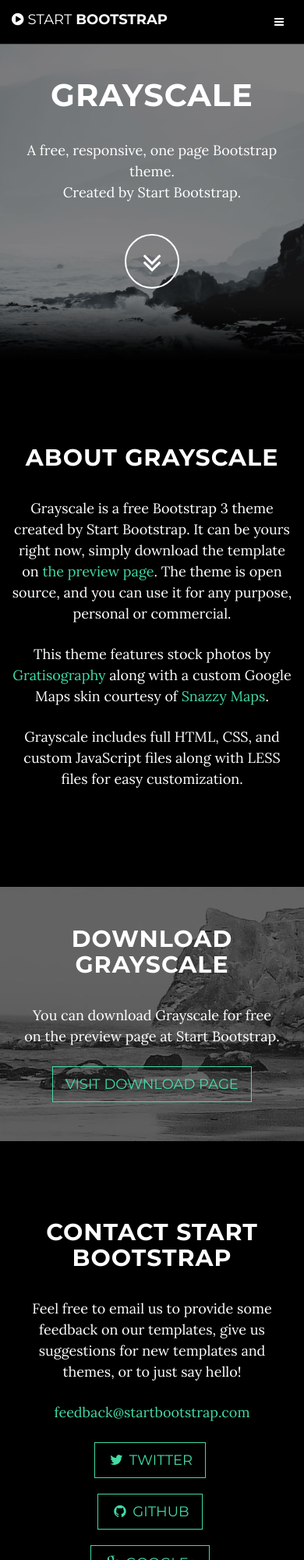
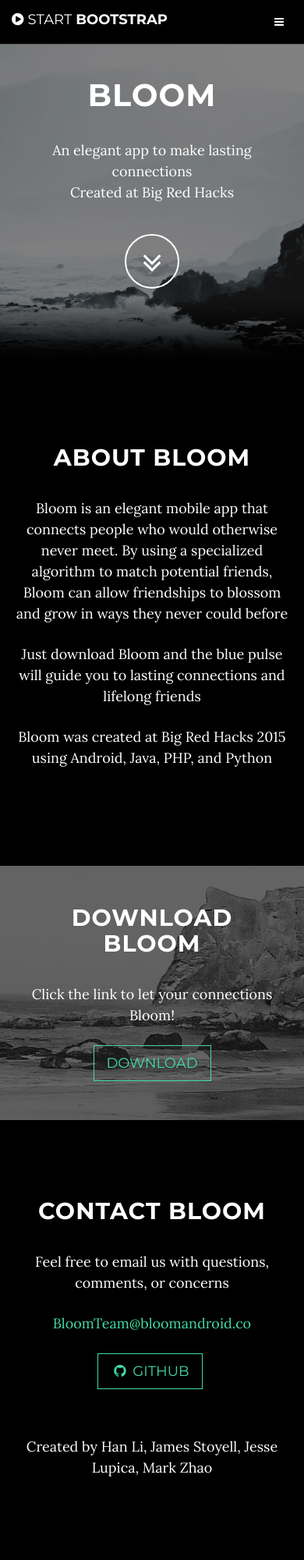
Before and after one commit to JamesSto/Bloom-App, a plain HTML site: page index.html in a window 390 px wide. Shown: the top 2000 px of the page at 78% size. After the commit the page ends 1945 px from the top, so only its background shows below. Drawn offline with Linux system fonts and the light colour scheme; some packages are replaced by stand-ins of ours.

Commit message:
Edited content to reflect Bloom

```diff
--- a/index.html
+++ b/index.html
@@ -53,13 +53,10 @@
                         <a href="#page-top"></a>
                     </li>
                     <li>
-                        <a class="page-scroll" href="#about">About</a>
-                    </li>
-                    <li>
                         <a class="page-scroll" href="#download">Download</a>
                     </li>
                     <li>
-                        <a class="page-scroll" href="#contact">Contact</a>
+                        <a class="page-scroll" href="mailto:BloomTeam@BloomAndroid.co">Contact</a>
                     </li>
                 </ul>
             </div>
@@ -74,8 +71,8 @@
             <div class="container">
                 <div class="row">
                     <div class="col-md-8 col-md-offset-2">
-                        <h1 class="brand-heading">Grayscale</h1>
-                        <p class="intro-text">A free, responsive, one page Bootstrap theme.<br>Created by Start Bootstrap.</p>
+                        <h1 class="brand-heading">Bloom</h1>
+                        <p class="intro-text">An elegant app to make lasting connections<br>Created at Big Red Hacks</p>
                         <a href="#about" class="btn btn-circle page-scroll">
                             <i class="fa fa-angle-double-down animated"></i>
                         </a>
@@ -89,10 +86,11 @@
     <section id="about" class="container content-section text-center">
         <div class="row">
             <div class="col-lg-8 col-lg-offset-2">
-                <h2>About Grayscale</h2>
-                <p>Grayscale is a free Bootstrap 3 theme created by Start Bootstrap. It can be yours right now, simply download the template on <a href="http://startbootstrap.com/template-overviews/grayscale/">the preview page</a>. The theme is open source, and you can use it for any purpose, personal or commercial.</p>
-                <p>This theme features stock photos by <a href="http://gratisography.com/">Gratisography</a> along with a custom Google Maps skin courtesy of <a href="http://snazzymaps.com/">Snazzy Maps</a>.</p>
-                <p>Grayscale includes full HTML, CSS, and custom JavaScript files along with LESS files for easy customization.</p>
+                <h2>About Bloom</h2>
+                <p>Bloom is an elegant mobile app that connects people who would otherwise never meet. By using a specialized algorithm to match potential friends, Bloom can
+				allow friendships to blossom and grow in ways they never could before</p>
+                <p>Just download Bloom and the blue pulse will guide you to lasting connections and lifelong friends</p>
+                <p>Bloom was created at Big Red Hacks 2015 using Android, Java, PHP, and Python</p>
             </div>
         </div>
     </section>
@@ -102,9 +100,9 @@
         <div class="download-section">
             <div class="container">
                 <div class="col-lg-8 col-lg-offset-2">
-                    <h2>Download Grayscale</h2>
-                    <p>You can download Grayscale for free on the preview page at Start Bootstrap.</p>
-                    <a href="http://startbootstrap.com/template-overviews/grayscale/" class="btn btn-default btn-lg">Visit Download Page</a>
+                    <h2>Download Bloom</h2>
+                    <p>Click the link to let your connections Bloom!</p>
+                    <a href="https://play.google.com/store" class="btn btn-default btn-lg">Download</a>
                 </div>
             </div>
         </div>
@@ -114,32 +112,23 @@
     <section id="contact" class="container content-section text-center">
         <div class="row">
             <div class="col-lg-8 col-lg-offset-2">
-                <h2>Contact Start Bootstrap</h2>
-                <p>Feel free to email us to provide some feedback on our templates, give us suggestions for new templates and themes, or to just say hello!</p>
-                <p><a href="mailto:feedback@startbootstrap.com">feedback@startbootstrap.com</a>
+                <h2>Contact Bloom</h2>
+                <p>Feel free to email us with questions, comments, or concerns</p>
+                <p><a href="mailto:feedback@startbootstrap.com">BloomTeam@bloomandroid.co</a>
                 </p>
                 <ul class="list-inline banner-social-buttons">
                     <li>
-                        <a href="https://twitter.com/SBootstrap" class="btn btn-default btn-lg"><i class="fa fa-twitter fa-fw"></i> <span class="network-name">Twitter</span></a>
-                    </li>
-                    <li>
-                        <a href="https://github.com/IronSummitMedia/startbootstrap" class="btn btn-default btn-lg"><i class="fa fa-github fa-fw"></i> <span class="network-name">Github</span></a>
-                    </li>
-                    <li>
-                        <a href="https://plus.google.com/+Startbootstrap/posts" class="btn btn-default btn-lg"><i class="fa fa-google-plus fa-fw"></i> <span class="network-name">Google+</span></a>
+                        <a href="https://github.com/JamesSto/Bloom-App/tree/master" class="btn btn-default btn-lg"><i class="fa fa-github fa-fw"></i> <span class="network-name">Github</span></a>
                     </li>
                 </ul>
             </div>
         </div>
     </section>
 
-    <!-- Map Section -->
-    <div id="map"></div>
-
     <!-- Footer -->
     <footer>
         <div class="container text-center">
-            <p>Copyright &copy; Your Website 2014</p>
+            <p>Created by Han Li, James Stoyell, Jesse Lupica, Mark Zhao</p>
         </div>
     </footer>
 
@@ -152,9 +141,6 @@
     <!-- Plugin JavaScript -->
     <script src="js/jquery.easing.min.js"></script>
 
-    <!-- Google Maps API Key - Use your own API key to enable the map feature. More information on the Google Maps API can be found at https://developers.google.com/maps/ -->
-    <script type="text/javascript" src="https://maps.googleapis.com/maps/api/js?key=AIzaSyCRngKslUGJTlibkQ3FkfTxj3Xss1UlZDA&sensor=false"></script>
-
     <!-- Custom Theme JavaScript -->
     <script src="js/grayscale.js"></script>
 
```
